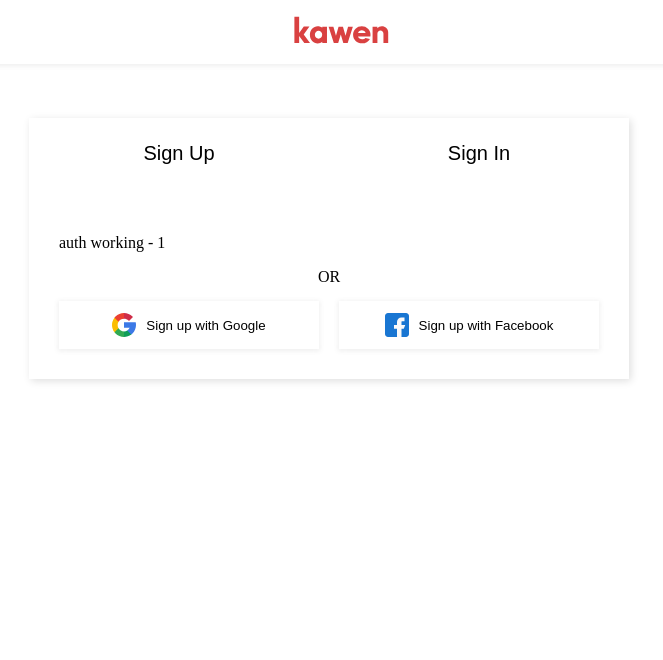
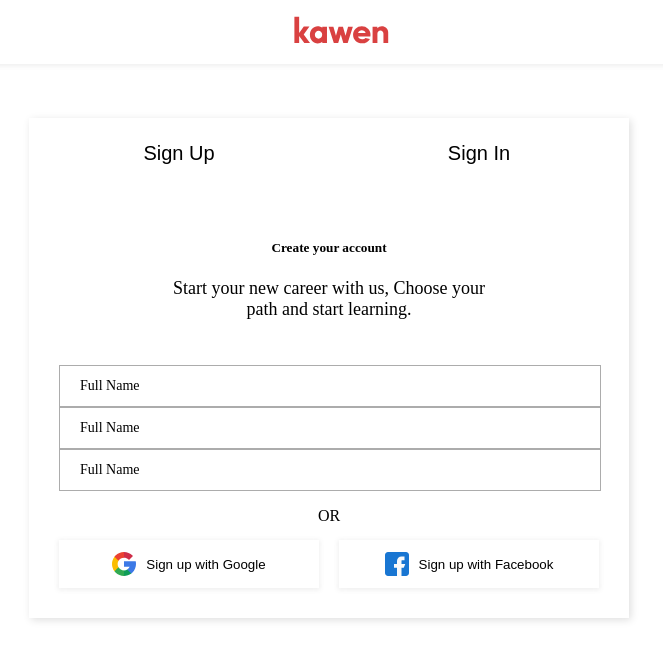
Before and after one commit to MohamedElmdary/kawen, a Next.js app: page /auth/1 in a window 1280 px wide. Shown: the top 660 px of the page, without its empty margins (311-974 px from the left). Built offline with nearby package versions, Linux system fonts and the light colour scheme.

Commit message:
Added useForm Hook

```diff
--- /dev/null
+++ b/components/signin/index.tsx
@@ -0,0 +1,12 @@
+import React from 'react';
+import classes from './signin.module.scss';
+
+const SignIn: React.FC = () => {
+    return (
+        <div>
+            <p>signin works</p>
+        </div>
+    );
+};
+
+export default SignIn;
--- /dev/null
+++ b/components/signup/index.tsx
@@ -0,0 +1,41 @@
+import React from 'react';
+import classes from './signup.module.scss';
+import InputControl from '../inputControl';
+
+const SignUp: React.FC = () => {
+    return (
+        <section className={classes.register}>
+            <div className={classes.register__header}>
+                <h5 className="h5-regular">Create your account</h5>
+                <p>
+                    Start your new career with us, Choose your path and start
+                    learning.
+                </p>
+            </div>
+            <div className={classes.register__container}>
+                <form>
+                    <InputControl
+                        label="Full Name"
+                        type="text"
+                        value=""
+                        onChange={() => {}}
+                    />
+                    <InputControl
+                        label="Full Name"
+                        type="text"
+                        value=""
+                        onChange={() => {}}
+                    />
+                    <InputControl
+                        label="Full Name"
+                        type="text"
+                        value=""
+                        onChange={() => {}}
+                    />
+                </form>
+            </div>
+        </section>
+    );
+};
+
+export default SignUp;
--- /dev/null
+++ b/components/signup/signup.module.scss
@@ -0,0 +1,13 @@
+.register {
+    &__header {
+        text-align: center;
+        margin-bottom: 45px;
+
+        p {
+            max-width: 340px;
+            color: var(--it-1-opacity-6);
+            font-size: 18px;
+            margin: 0 auto;
+        }
+    }
+}
--- a/pages/auth/[auth].tsx
+++ b/pages/auth/[auth].tsx
@@ -2,6 +2,8 @@ import React from 'react';
 import { GetStaticPaths, GetStaticProps } from 'next';
 import AuthLayout from '../../components/authLayout';
 import Layout from '../../components/layout';
+import SignIn from '../../components/signin';
+import SignUp from '../../components/signup';
 
 interface Props {
     auth: 'login' | 'signup';
@@ -11,9 +13,7 @@ const Auth: React.FC<Props> = ({ auth }) => {
     return (
         <Layout title={'Kawen | ' + auth} logoOnly>
             <AuthLayout {...{ auth }}>
-                <div>
-                    <p>auth working - {auth}</p>
-                </div>
+                {auth === 'login' ? <SignIn /> : <SignUp />}
             </AuthLayout>
         </Layout>
     );
```
Also changed, not shown: hooks/useForm.ts (added, +68 -0 lines), components/signin/signin.module.scss (added).
